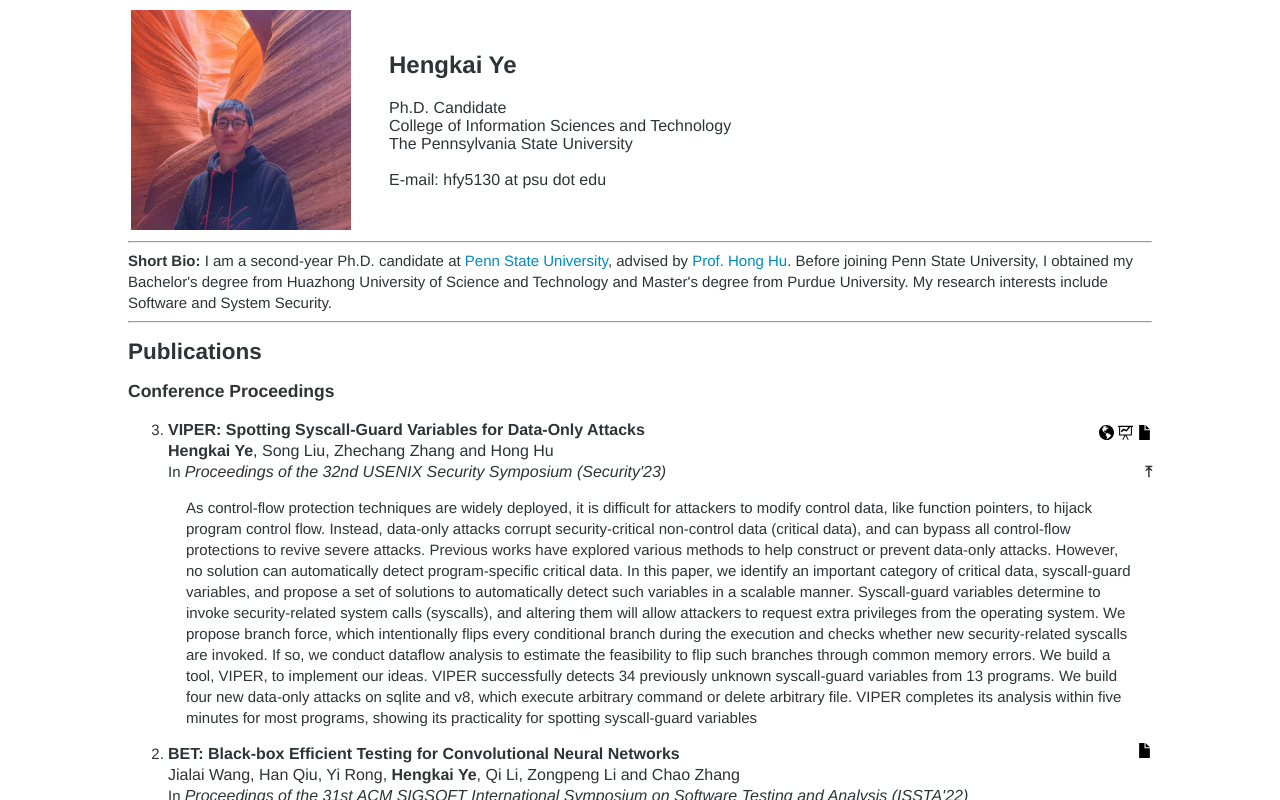
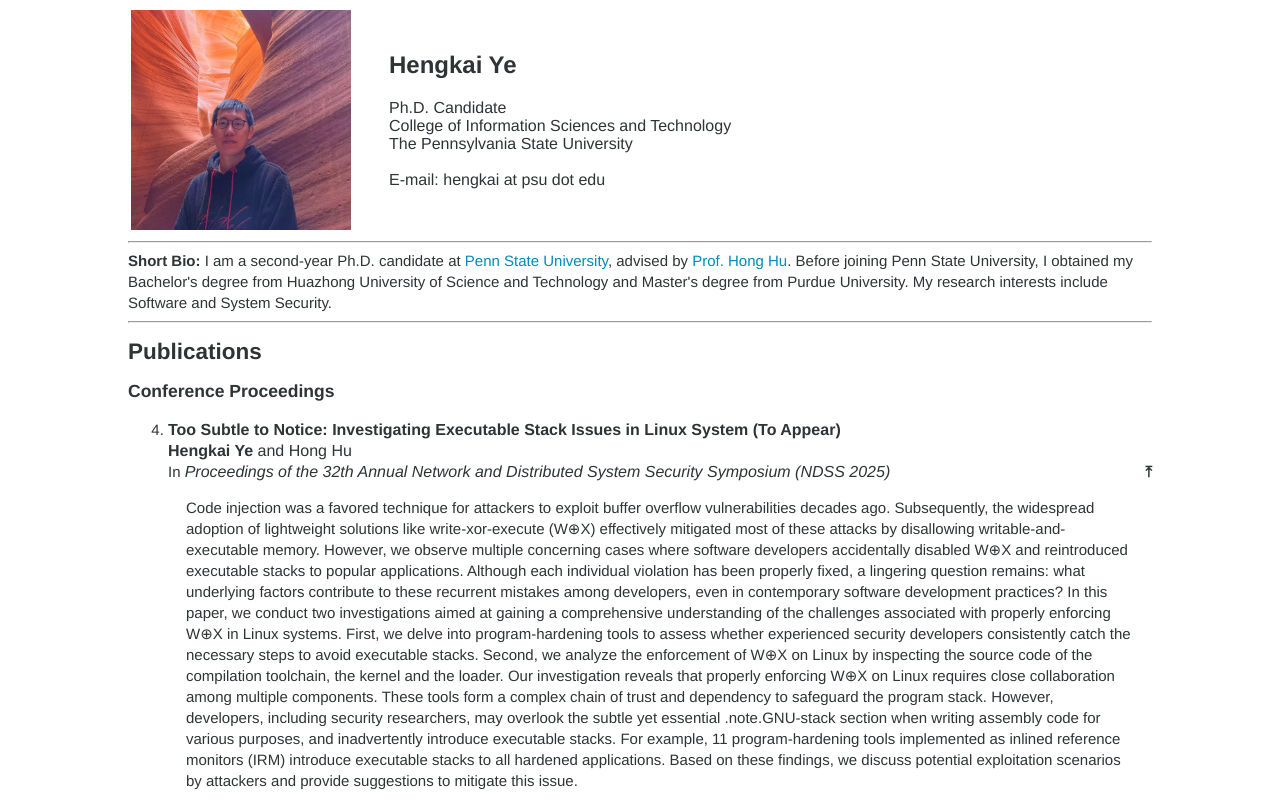
Before and after one commit to Hengkai-Ye/Hengkai-Ye.github.io, a plain HTML site: page index.html in a window 1280 px wide. Both pictures are taken after a click on the item 660 px from the left and 450 px from the top of the page. Shown: the top 800 px of the page. Drawn offline with Linux system fonts and the light colour scheme.

Commit message:
update ndss

```diff
--- a/index.html
+++ b/index.html
@@ -99,7 +99,7 @@
           Ph.D. Candidate<br>
           College of Information Sciences and Technology<br>
           The Pennsylvania State University<br><br>
-          E-mail: hfy5130 at psu dot edu<br>
+          E-mail: hengkai at psu dot edu<br>
           <!--
           <br>
           <a href=cv/cv.pdf.html>CV</a>
@@ -128,6 +128,35 @@
     </div>
     <li class=collapsible>
       <span class=pub-title>
+        Too Subtle to Notice: Investigating Executable Stack Issues in Linux System (To Appear)
+      </span>
+
+      <!-- <span class=pub-links>
+        <a href="https://github.com/PSU-Security-Universe/viper"><img alt="Website" src="images/www.svg" height=15px></a>
+        <a href="slides/viper-slides.pdf"><img alt="Slides" src="images/slides.svg" height=15px></a>
+        <a href="papers/security23-viper.pdf"><img alt="Paper" src="images/file.svg" height=15px></a>
+      </span> -->
+
+      <br>
+      <span class=pub-author>
+        <b>Hengkai Ye</b> and Hong Hu
+      </span>
+      <br>
+      In <span class=pub-conf>
+        Proceedings of the 32th Annual Network and Distributed System Security Symposium (NDSS 2025)
+      </span>
+    </li>
+    <div class=content>
+      Code injection was a favored technique for attackers to exploit buffer overflow vulnerabilities decades ago. Subsequently, the widespread adoption of lightweight solutions like write-xor-execute (W⊕X) effectively mitigated most of these attacks by disallowing writable-and-executable memory. However, we observe multiple concerning cases where software developers accidentally disabled W⊕X and reintroduced executable stacks to popular applications. Although each individual violation has been properly fixed, a lingering question remains: what underlying factors contribute to these recurrent mistakes among developers, even in contemporary software development practices?
+
+      In this paper, we conduct two investigations aimed at gaining a comprehensive understanding of the challenges associated with properly enforcing W⊕X in Linux systems. First, we delve into program-hardening tools to assess whether experienced security developers consistently catch the necessary steps to avoid executable stacks. Second, we analyze the enforcement of W⊕X on Linux by inspecting the source code of the compilation toolchain, the kernel and the loader. Our investigation reveals that properly enforcing W⊕X on Linux requires close collaboration among multiple components. These tools form a complex chain of trust and dependency to safeguard the program stack. However, developers, including security researchers, may overlook the subtle yet essential .note.GNU-stack section when writing assembly code for various purposes, and inadvertently introduce executable stacks. For example, 11 program-hardening tools implemented as inlined reference monitors (IRM) introduce executable stacks to all hardened applications. Based on these findings, we discuss potential exploitation scenarios by attackers and provide suggestions to mitigate this issue.
+      <br/>
+      <p></p>
+    </div>
+
+    </div>
+    <li class=collapsible>
+      <span class=pub-title>
         VIPER: Spotting Syscall-Guard Variables for Data-Only Attacks
       </span>
 
@@ -143,7 +172,7 @@
       </span>
       <br>
       In <span class=pub-conf>
-        Proceedings of the 32nd USENIX Security Symposium (Security'23)
+        Proceedings of the 32nd USENIX Security Symposium (Security 2023)
       </span>
     </li>
     <div class=content>
@@ -187,7 +216,7 @@
       </span>
       <br>
       In <span class=pub-conf>
-        Proceedings of the 31st ACM SIGSOFT International Symposium on Software Testing and Analysis (ISSTA'22)
+        Proceedings of the 31st ACM SIGSOFT International Symposium on Software Testing and Analysis (ISSTA 2022)
       </span>
     </li>
     <div class=content>
@@ -278,6 +307,9 @@
         Network and Distributed System Security Symposium (NDSS)
         <span style="float:right;">[2023, 2024, 2025]</span><br>
       </li>
+      <li><strong>Artifact Evaluation Committee</strong><br>
+        Network and Distributed System Security Symposium (NDSS)
+        <span style="float:right;">[2025]</span><br>
     </ul>
     <hr>
 
```
